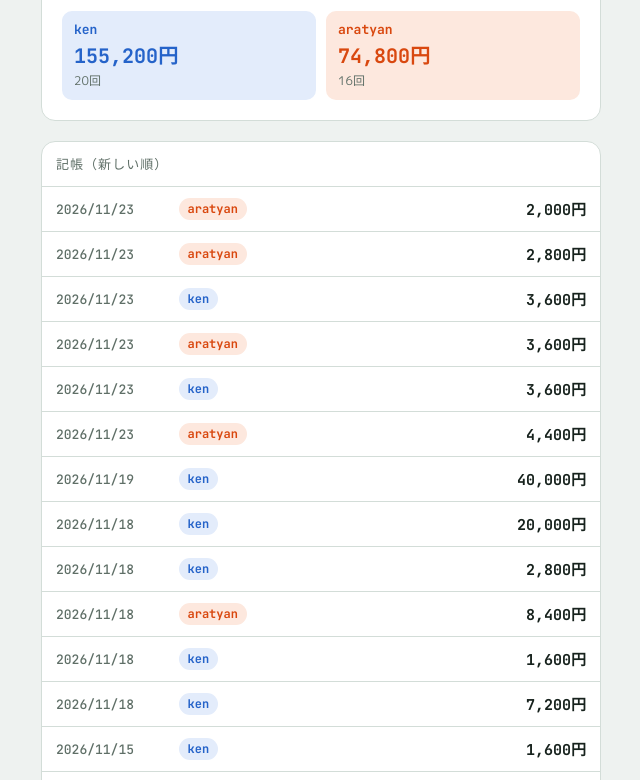
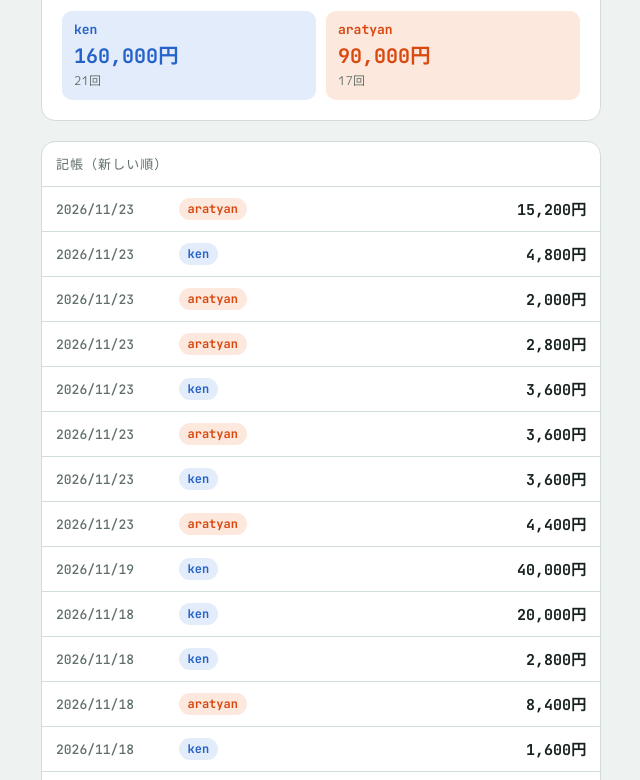
Before and after one commit to setoken06/dobon-kyosai, a plain HTML site: page index.html in a window 1280 px wide. Shown: the part 236-1016 px from the top of the page, without its empty margins (319-959 px from the left). Drawn offline with Linux system fonts and the light colour scheme; a web font is replaced by a local one.

Commit message:
記帳: ken 4800 / aratyan 15200

```diff
--- a/index.html
+++ b/index.html
@@ -132,6 +132,8 @@ const ENTRIES = [
   { date: "2026-11-23", who: "ken", amount: 3600 },
   { date: "2026-11-23", who: "aratyan", amount: 2800 },
   { date: "2026-11-23", who: "aratyan", amount: 2000 },
+  { date: "2026-11-23", who: "ken", amount: 4800 },
+  { date: "2026-11-23", who: "aratyan", amount: 15200 },
 ];
 
 const $ = (id) => document.getElementById(id);
```
